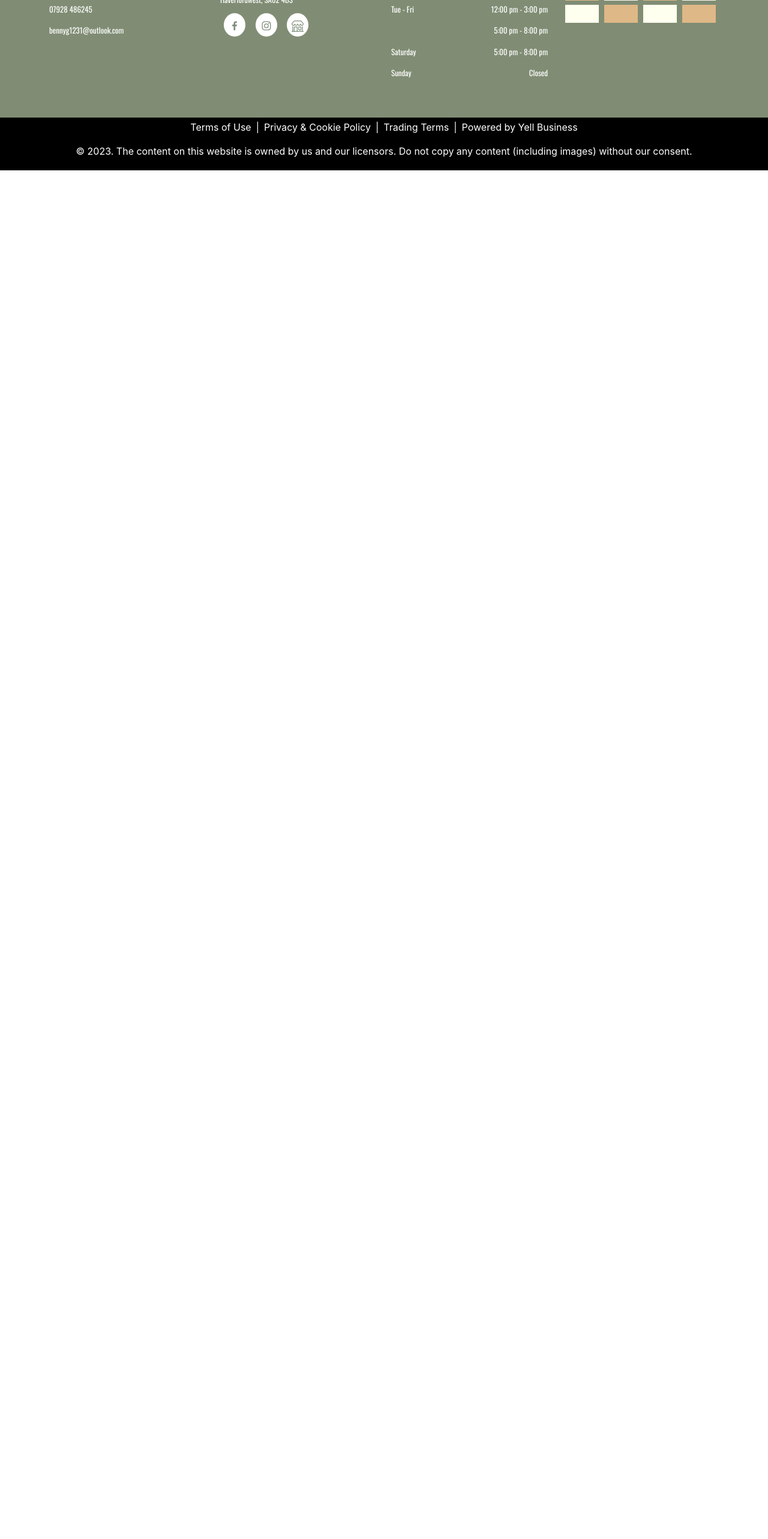
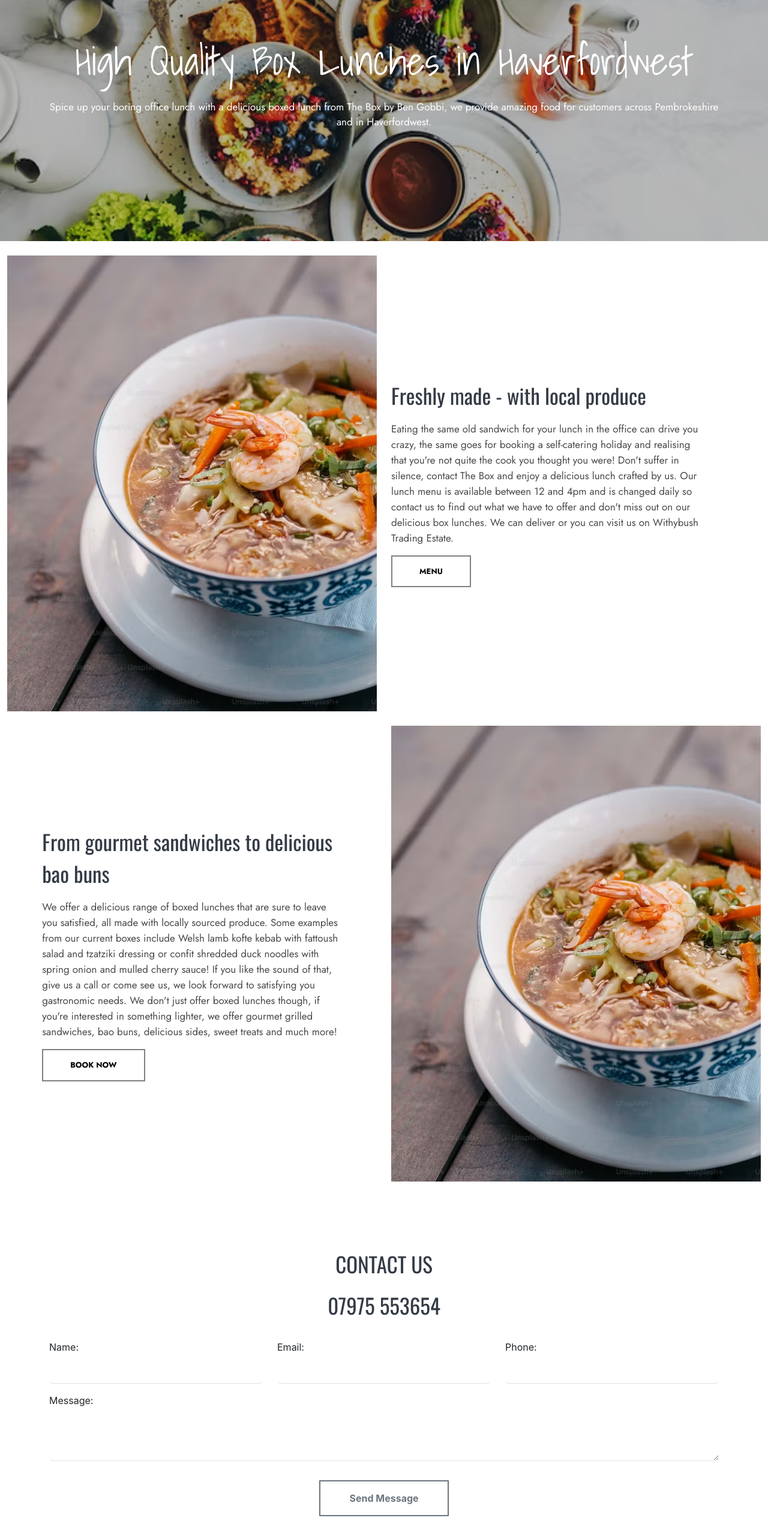
Before and after one commit to itzsaad8/The-Flavours-Bistro, a React (Create React App) app in the folder client/: page /takeaway in a window 1280 px wide. Shown: the part 210-2776 px from the top of the page at 60% size. Before the commit the page ends 800 px from the top, so only its background shows below. Built offline with nearby package versions, Linux system fonts and the light colour scheme.

Commit message:
takeawayCreated

```diff
--- a/client/src/App.js
+++ b/client/src/App.js
@@ -8,6 +8,7 @@ import ContactUs from './Pages/Contact Us/ContactUs';
 import HomePage from "./Pages/Home Page/HomePage";
 import GalleryPage from "./Pages/Gallery Page/GalleryPage";
 import SelfCateringFood from "./Pages/SelfCateringFood/SelfCateringFood";
+import TakeAway from "./Pages/TakeAway/TakeAway";
 
 // Components
 import Navbar from "./components/Navbar/Navbar";
@@ -28,6 +29,7 @@ function App() {
         <Route path="/" exact element={<HomePage />}  />
         <Route path="/contact" element={  <ContactUs/>} />
         <Route path="/gallery" element={ <GalleryPage/> } />
+        <Route path="/takeaway" element={<TakeAway/>} />
         <Route path="/selfcatfood" element={<SelfCateringFood/>} />
         {/* <Route path="*" element={<NoPage />} /> */}
       </Routes>
--- /dev/null
+++ b/client/src/Pages/TakeAway/TakeAway.css
@@ -0,0 +1,153 @@
+.hero-sec{
+    background:rgba(122, 122, 122, 0.525) url('../../asset/SelfCatFood/food-bg.avif');
+    background-repeat: no-repeat;
+    background-size: cover;
+    background-blend-mode: color-burn;
+    height: 65vh;
+    display: flex;
+    align-items: center;
+    justify-content: center;
+}
+.custom-h{
+    font-family: "Shadows Into Light";
+    font-size: 65px;
+    line-height: 98px;
+}
+.para{
+    font-family: 'Jost';
+    font-size: 17px;
+    font-weight: 400;
+}
+.custom-btn{
+    font-family: 'Jost';
+    font-size: 13px;
+    font-style: normal;
+    font-weight: 700;
+    padding: 22px 115px;
+    color: black;
+    background-color: white;
+    border: 2px solid gray;
+}
+.custom-btn:hover{
+  color: white;
+  background-color: black;
+}
+.custom-post1{
+    width: 85%;
+    height: 95vh;
+    display: flex;
+    flex-direction: column;
+    /* align-items: center; */
+    justify-content: center;
+}
+
+.post1-img{
+    height: 95vh;
+     width: 100%;
+
+
+}
+.post1-heading{
+    font-family: 'Oswald';
+    font-style: normal;
+    font-weight: 400;
+    line-height: 53px;
+    font-size: 35px;
+    color: #343b45;
+}
+.post1-para{
+    font-family: 'Jost';
+    font-size: 17px;
+    line-height: 26px;
+    font-style: normal;
+    font-weight: 400;
+    color: #494949;
+}
+.post1-btn{
+
+    /* width: 180px; */
+    margin-right: auto;
+    font-family: 'Jost';
+    font-size: 13px;
+    font-style: normal;
+    font-weight: 700;
+    padding: 15px 45px;
+    color: black;
+    background-color: white;
+    border: 2px solid gray;
+}
+.post1-btn:hover{
+    color: white;
+    background-color: rgb(98, 125, 100);
+}
+.heading-form-cat{
+    font-family: 'Oswald';
+    font-size: 35px;
+    line-height: 53px;
+    font-style: normal;
+    font-weight: 400;
+    color: #343b45;
+    margin: 5px 0;
+    padding: 10px 0;
+}
+
+@media (max-width:599px) {
+    .custom-post1{
+        /* display: block; */
+        /* flex-direction: column; */
+        margin-left: 30px;
+        padding: 0 0;
+        margin-top: 3px;
+    }
+    .post1-img{
+        height: 50vh;
+        width: 98%;
+        margin-left: 30px;
+    }
+    .post1-btn{
+        margin-top: 3px;
+        width: 100%;
+        padding: 5px 25px;
+        font-size: 10px;
+
+    }
+    .custom-h{
+        font-size: 30px;
+        line-height: 40px;
+    }
+    .custom-btn{
+        font-size: 8px;
+        padding: 11px 50px;
+    }
+    .para{
+        font-size: 12px;
+    }
+    .post1-heading{
+
+
+        line-height: 25px;
+        font-size: 16px;
+    }
+    .post1-para{
+
+
+        line-height: 13px;
+        font-size: 10px;
+    }
+    .heading-form-cat{
+        font-size: 15px;
+        line-height: 15px;
+        margin: 0;
+        padding: 0;
+        display: flex;
+        justify-content: space-between;
+        border-bottom: 1px solid black;
+
+    }
+    .button-last{
+        padding: 8px 5px;
+
+    }
+
+
+  }
--- /dev/null
+++ b/client/src/Pages/TakeAway/TakeAway.jsx
@@ -0,0 +1,108 @@
+import React from 'react'
+import './TakeAway.css'
+import img1 from '../../asset/SelfCatFood/post1.avif'
+
+const TakeAway = () => {
+    return (
+        <>
+
+            <div className="hero-sec">
+                <div className="container text-center">
+                    <div className="row">
+                        <div className="col">
+                            <p className=' text-white  custom-h'>High Quality Box Lunches in Haverfordwest </p>
+                        </div>
+                    </div>
+                    <div className="row">
+                        <div className="col">
+                            <p className='para text-white'>Spice up your boring office lunch with a delicious boxed lunch from The Box by Ben Gobbi, we provide amazing food for customers across Pembrokeshire and in Haverfordwest.</p>
+                        </div>
+                    </div>
+                    {/* <div className="row">
+                        <div className="col">
+                            <button className='btn btn-outline-secondary  rounded-0 custom-btn'>SELF CATERING MENU</button>
+                        </div>
+                    </div> */}
+                </div>
+            </div>
+            {/* ..................... */}
+            <div className="post-1 my-4">
+                <div className="container-fluid">
+                    <div className="row">
+                        <div className="col-lg-6 col-10">
+                            <img className='post1-img img-fluid' src={img1} alt="" />
+                        </div>
+                        <div className="col-lg-6 col-12">
+                            <div className="custom-post1">
+                                <p className='post1-heading'>Freshly made - with local produce</p>
+                                <p className='post1-para'>Eating the same old sandwich for your lunch in the office can drive you crazy, the same goes for booking a self-catering holiday and realising that you're not quite the cook you thought you were! Don't suffer in silence, contact The Box and enjoy a delicious lunch crafted by us.
+
+                                    Our lunch menu is available between 12 and 4pm and is changed daily so contact us to find out what we have to offer and don't miss out on our delicious box lunches. We can deliver or you can visit us on Withybush Trading Estate.</p>
+                                <button className='btn btn-outline-secondary  rounded-0 post1-btn'>MENU</button>
+                            </div>
+                        </div>
+                    </div>
+                </div>
+            </div>
+            {/* ................. */}
+            <div className="post-1 my-4">
+                <div className="container-fluid">
+                    <div className="row">
+
+                        <div className="col-lg-6 col-12">
+                            <div className="container  custom-post1">
+                                <p className='post1-heading'>From gourmet sandwiches to delicious bao buns</p>
+                                <p className='post1-para'>We offer a delicious range of boxed lunches that are sure to leave you satisfied, all made with locally sourced produce. Some examples from our current boxes include Welsh lamb kofte kebab with fattoush salad and tzatziki dressing or confit shredded duck noodles with spring onion and mulled cherry sauce! If you like the sound of that, give us a call or come see us, we look forward to satisfying you gastronomic needs.
+
+
+
+We don't just offer boxed lunches though, if you're interested in something lighter, we offer gourmet grilled sandwiches, bao buns, delicious sides, sweet treats and much more!</p>
+                                <button className='btn btn-outline-secondary  rounded-0 post1-btn'>BOOK NOW</button>
+                            </div>
+                        </div>
+                        <div className="col-lg-6 col-10">
+                            <img className='post1-img img-fluid' src={img1} alt="" />
+                        </div>
+                    </div>
+                </div>
+            </div>
+            {/* ................... */}
+            <div className="contact-form my-5 py-5 d-flex flex-column align-items-center justify-content-center">
+                <div className="container">
+                    <div className="heading-form-cat text-center">
+                        <p className=''>CONTACT US</p>
+                        <p className=''>07975 553654</p>
+                    </div>
+                    <div className="row">
+                        <div className="col-lg-4 col-sm-12">
+                            <span>Name:</span>
+                            <input className='form-control border-0  border-bottom mt-2 py-2' type="text" />
+                        </div>
+                        <div className="col-lg-4 col-sm-12">
+                            <span>Email:</span>
+                            <input className='form-control border-0  border-bottom mt-2 py-2' type="text" />
+                        </div>
+                        <div className="col-lg-4 col-sm-12">
+                            <span>Phone:</span>
+                            <input className='form-control border-0 border-bottom mt-2 py-2' type="text" />
+                        </div>
+                    </div>
+                    <div className="row my-3">
+                        <div className="col">
+                            <span>Message:</span>
+                            <textarea className='form-control border-0 border-bottom mt-2 py-3' type="text" />
+                        </div>
+                    </div>
+                </div>
+                <div className="button text-center py-3">
+                    <button className='btn btn-outline-secondary rounded-0 border-2  fw-bold px-5 py-3'>Send Message</button>
+                </div>
+            </div>
+
+
+
+        </>
+    )
+}
+
+export default TakeAway
--- a/client/src/components/Navbar/Navbar.jsx
+++ b/client/src/components/Navbar/Navbar.jsx
@@ -44,7 +44,7 @@ export default function Navbar() {
                             </div>
                             <ul className={`nav-links ${isNavActive ? 'active' : ''}`} id="nav-links">
                                 <li><Link className='menu' to="/">Home</Link></li>
-                                <li><Link className='menu' to="/">TAKEAWAY LUNCH & DINNER MENU</Link></li>
+                                <li><Link className='menu' to="/takeaway">TAKEAWAY LUNCH & DINNER MENU</Link></li>
                                 <li><Link className='menu' to="/selfcatfood">SELF CATERING FOOD</Link></li>
 
                                 <li><Link className='menu' to="/gallery">GALLERY</Link></li>
```
